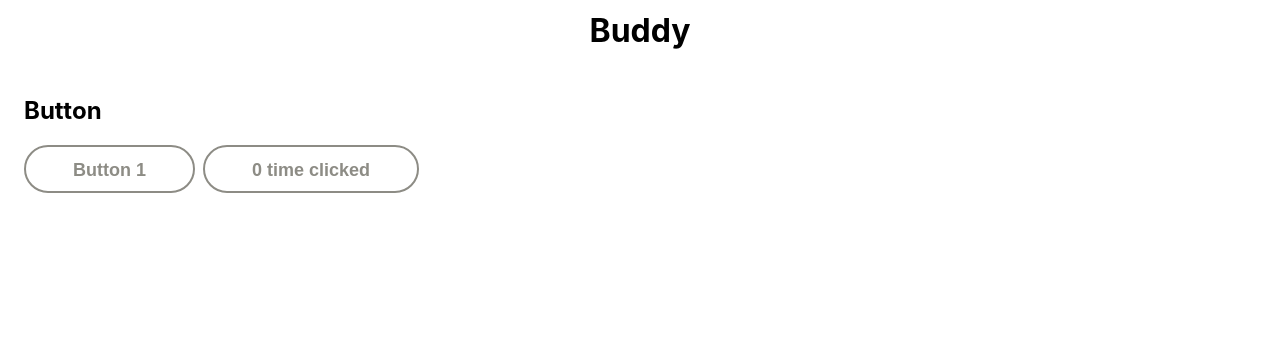
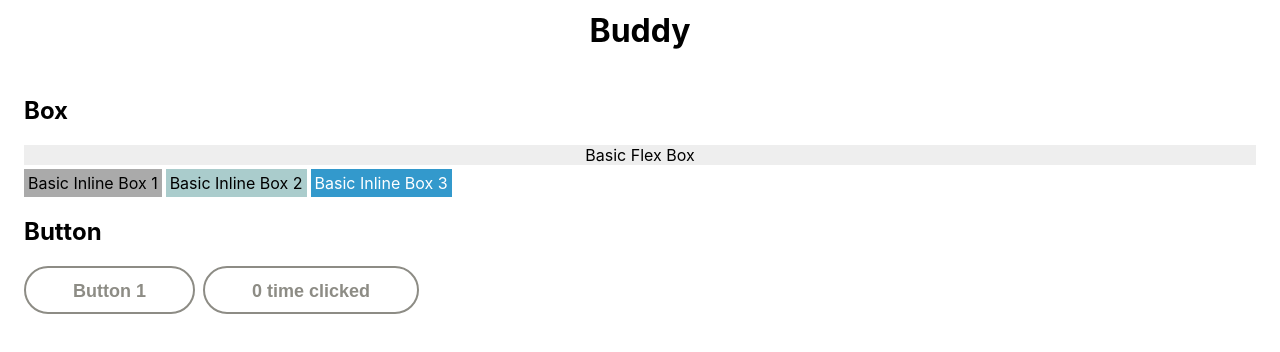
Before and after one commit to kmu-kcc/buddy-frontend, a React (Create React App) app: page /test in a window 1280 px wide. Shown: the top 352 px of the page. Built offline with nearby package versions, Linux system fonts and the light colour scheme.

Commit message:
Add Box usage in test page

```diff
--- a/src/pages/Test.tsx
+++ b/src/pages/Test.tsx
@@ -1,6 +1,6 @@
 import React, {useCallback, useState} from 'react';
 import styled from 'styled-components';
-import {Button} from '../components';
+import {Button, Box} from '../components';
 
 const Wrapper = styled.div`
   width: 100%;
@@ -14,8 +14,22 @@ export const Test = () => {
   }, [count, setCount]);
   return (
     <Wrapper>
+      <h2>Box</h2>
+      <Box mb='4px' isFlex alignItems='center' justifyContent='center'
+        color='#000' bg='#eee'>
+        Basic Flex Box
+      </Box>
+      <Box isInlineBlock bg='#aaa' p='4px'>
+        Basic Inline Box 1
+      </Box>
+      <Box ml='4px' isInlineBlock bg='#aacccc' p='4px'>
+        Basic Inline Box 2
+      </Box>
+      <Box ml='4px' isInlineBlock bg='#3399cc' p='4px' color='#fff'>
+        Basic Inline Box 3
+      </Box>
       <h2>Button</h2>
-      <Button mr="8px">Button 1</Button>
+      <Button mr='8px'>Button 1</Button>
       <Button onClick={handleClick}>{count} time clicked</Button>
     </Wrapper>
   );
```
